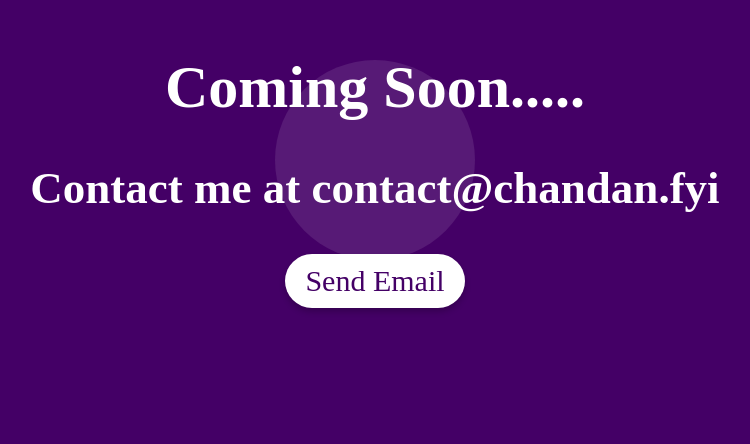
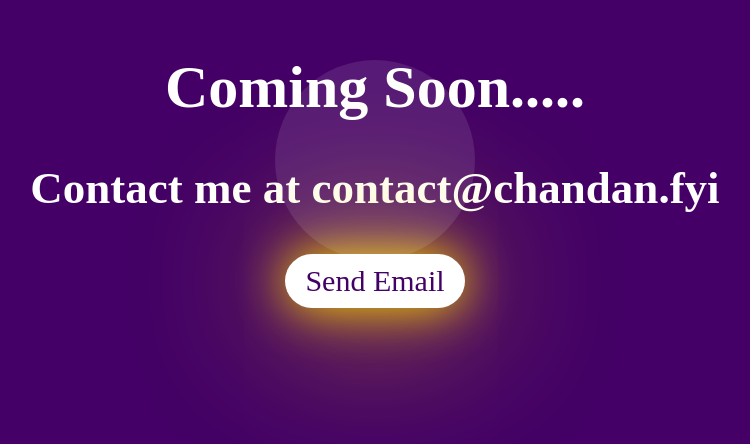
Before and after one commit to cmk-repo/chandan.fyi, a plain HTML site: page index.html in a window 1280 px wide. Shown: the part 240-684 px from the top of the page, without its empty margins (265-1015 px from the left). Drawn offline with Linux system fonts and the light colour scheme.

Commit message:
Update index.html
changed email

```diff
--- a/index.html
+++ b/index.html
@@ -45,7 +45,7 @@
             color: #440066; /* Dark purple button text color */
             border-radius: 30px;
             text-decoration: none;
-            box-shadow: 0px 4px 6px rgba(0, 0, 0, 0.2); /* Button shadow effect */
+            box-shadow:0 0 50px gold,0 0 150px gold;
         }
     </style>
 </head>
@@ -57,7 +57,7 @@
             <h2>Contact me at contact@chandan.fyi</h2>
         </div>
         <div class="button">
-            <a href="mailto:your.email@example.com">Send Email</a>
+            <a href="mailto:contact@chandan.fyi">Send Email</a>
         </div>
     </div>
 </body>
```
